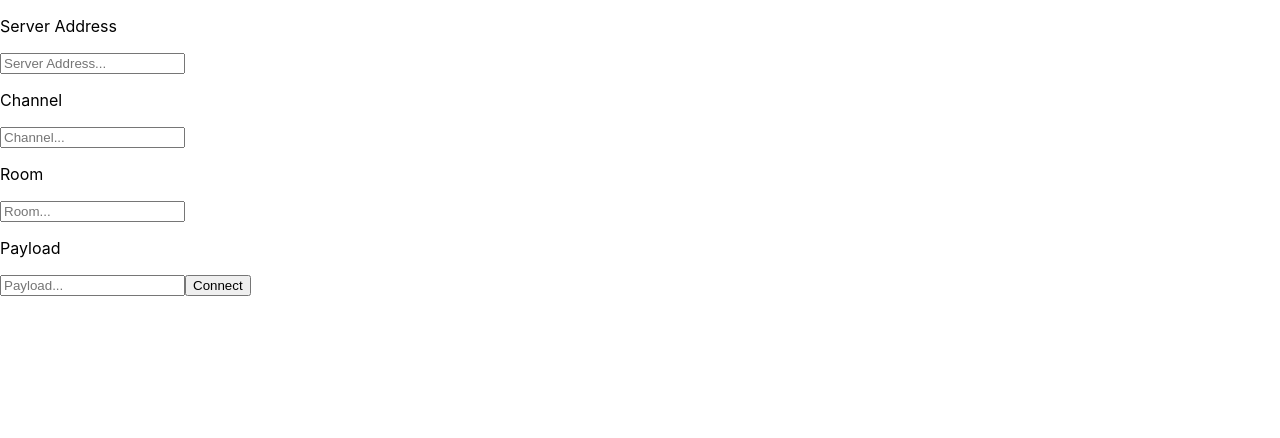
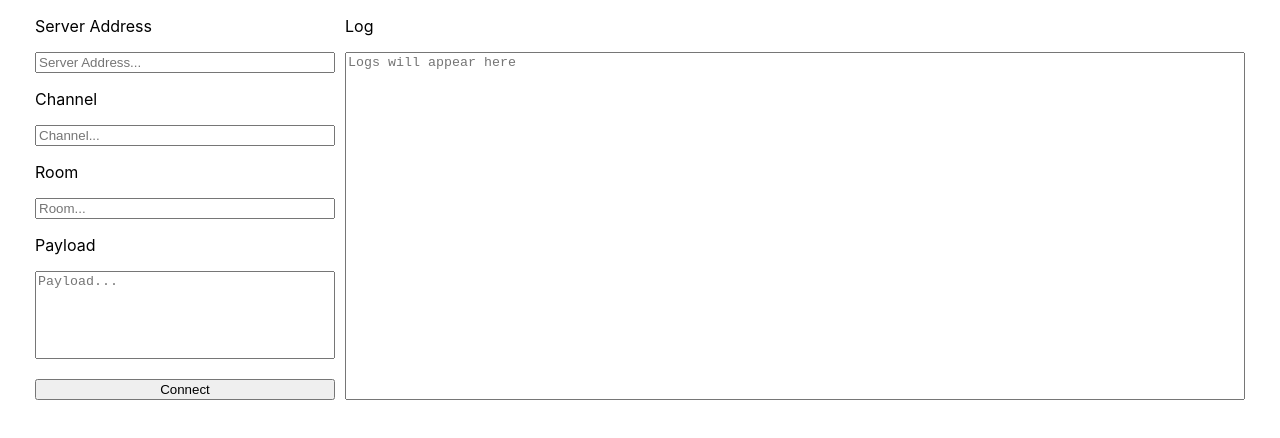
Before and after one commit to smcbride1/action-cable-debugger, a React (Create React App) app: page / in a window 1280 px wide. Shown: the top 438 px of the page. Built offline with nearby package versions, Linux system fonts and the light colour scheme.

Commit message:
Added outline styling

```diff
--- a/src/App.css
+++ b/src/App.css
@@ -1,38 +1,40 @@
-.App {
-  text-align: center;
+#request-info{
+  width: 300px;
+  display: flex;
+  flex-flow: column;
 }
 
-.App-logo {
-  height: 40vmin;
-  pointer-events: none;
+#response-info{
+  width: 900px;
+  display: flex;
+  flex-flow: column;
 }
 
-@media (prefers-reduced-motion: no-preference) {
-  .App-logo {
-    animation: App-logo-spin infinite 20s linear;
-  }
+.outer-container {
+  height: 100vh;
+  width: 100vw;
 }
 
-.App-header {
-  background-color: #282c34;
-  min-height: 100vh;
+#main-container{
   display: flex;
-  flex-direction: column;
-  align-items: center;
-  justify-content: center;
-  font-size: calc(10px + 2vmin);
-  color: white;
+  gap: 10px;
+  height: 400px;
+  width: fit-content;
+  margin: auto;
 }
 
-.App-link {
-  color: #61dafb;
+.fill-width-container{
+  width: 100%;
+  box-sizing: border-box;
 }
 
-@keyframes App-logo-spin {
-  from {
-    transform: rotate(0deg);
-  }
-  to {
-    transform: rotate(360deg);
-  }
+.fill-auto-container{
+  width: 100%;
+  height: auto;
+  box-sizing: border-box;
+  flex: auto;
 }
+
+textarea{
+  resize: none;
+}
--- a/src/App.js
+++ b/src/App.js
@@ -11,15 +11,26 @@ function App() {
 
   return (
     <>
-      <ElementLabel text="Server Address"/>
-      <InputBox placeholder="Server Address..."/>
-      <ElementLabel text="Channel"/>
-      <InputBox placeholder="Channel..."/>
-      <ElementLabel text="Room"/>
-      <InputBox placeholder="Room..."/>
-      <ElementLabel text="Payload"/>
-      <InputArea placeholder="Payload..."/>
-      <Button text="Connect" onClick={connect}/>
+      <div className="outer-container">
+        <div id="main-container">
+          <div id="request-info">
+            <ElementLabel text="Server Address"/>
+            <InputBox className="fill-width-container" placeholder="Server Address..."/>
+            <ElementLabel text="Channel"/>
+            <InputBox className="fill-width-container" placeholder="Channel..."/>
+            <ElementLabel text="Room"/>
+            <InputBox className="fill-width-container" placeholder="Room..."/>
+            <ElementLabel text="Payload"/>
+            <InputArea className="fill-auto-container" placeholder="Payload..."/>
+            <br></br>
+            <Button text="Connect" className="fill-width-container" id="connect-button" onClick={connect}/>
+          </div>
+          <div id="response-info">
+            <ElementLabel text="Log"/>
+            <InputArea className="fill-auto-container" placeholder="Logs will appear here"/>
+          </div>
+        </div>
+      </div>
     </>
   );
 }
--- a/src/components/Button.js
+++ b/src/components/Button.js
@@ -1,5 +1,5 @@
 export default function Button(props) {
     return(
-        <button onClick={props.onClick}>{props.text}</button>
+        <button id={props.id} className={props.className} onClick={props.onClick}>{props.text}</button>
     )
 }
--- a/src/components/InputArea.js
+++ b/src/components/InputArea.js
@@ -1,5 +1,5 @@
 export default function InputArea(props) {
     return(
-        <input type="area" placeholder={props.placeholder}></input>
+        <textarea className={props.className} placeholder={props.placeholder}></textarea>
     )
 }
--- a/src/components/InputBox.js
+++ b/src/components/InputBox.js
@@ -1,5 +1,5 @@
 export default function InputBox(props) {
     return(
-        <input type="text" placeholder={props.placeholder}></input>
+        <input type="text" className={props.className} placeholder={props.placeholder}></input>
     )
 }
```
Also changed, not shown: 2 other files (tests, documents, lock files or other folders).
